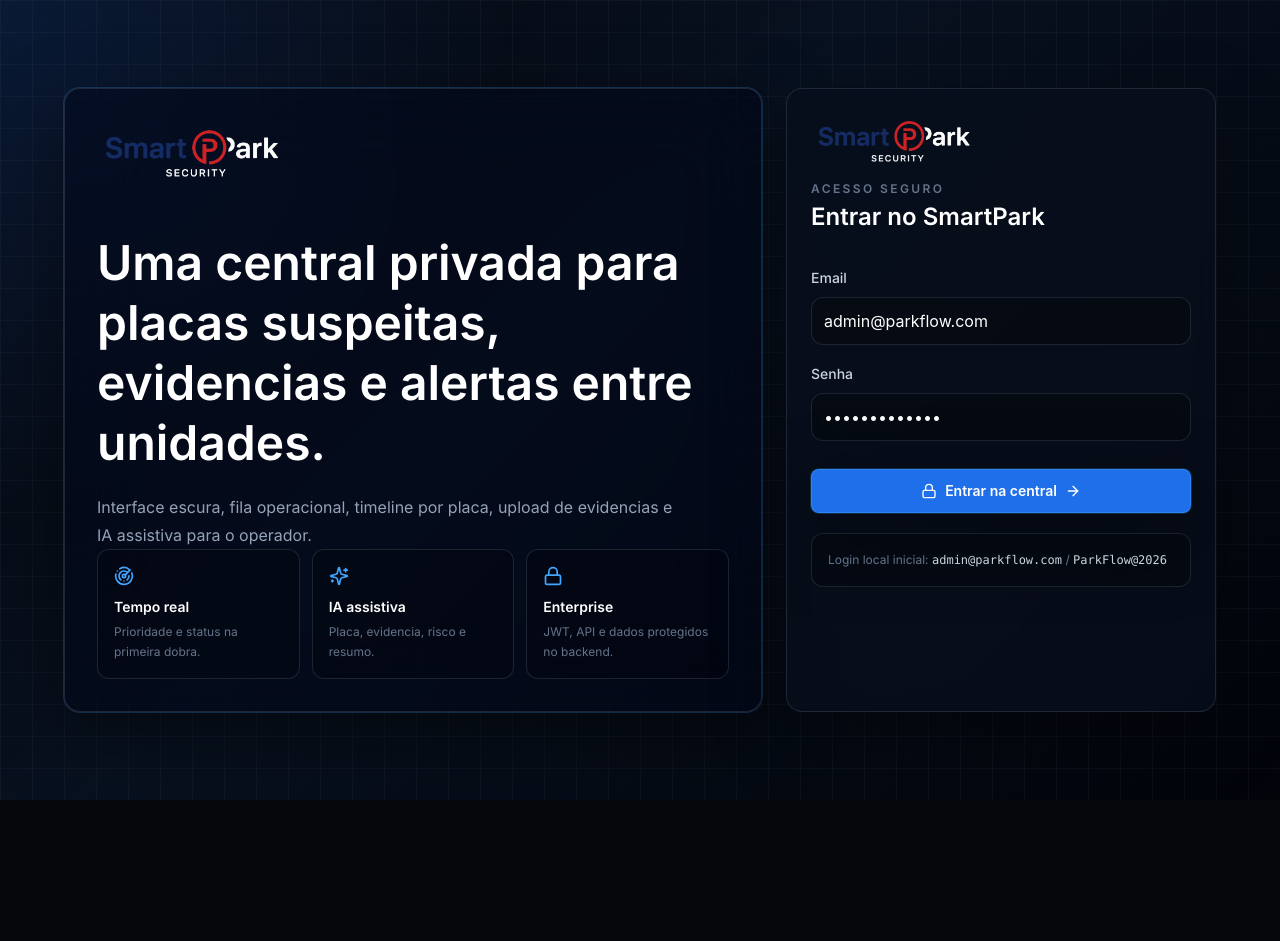
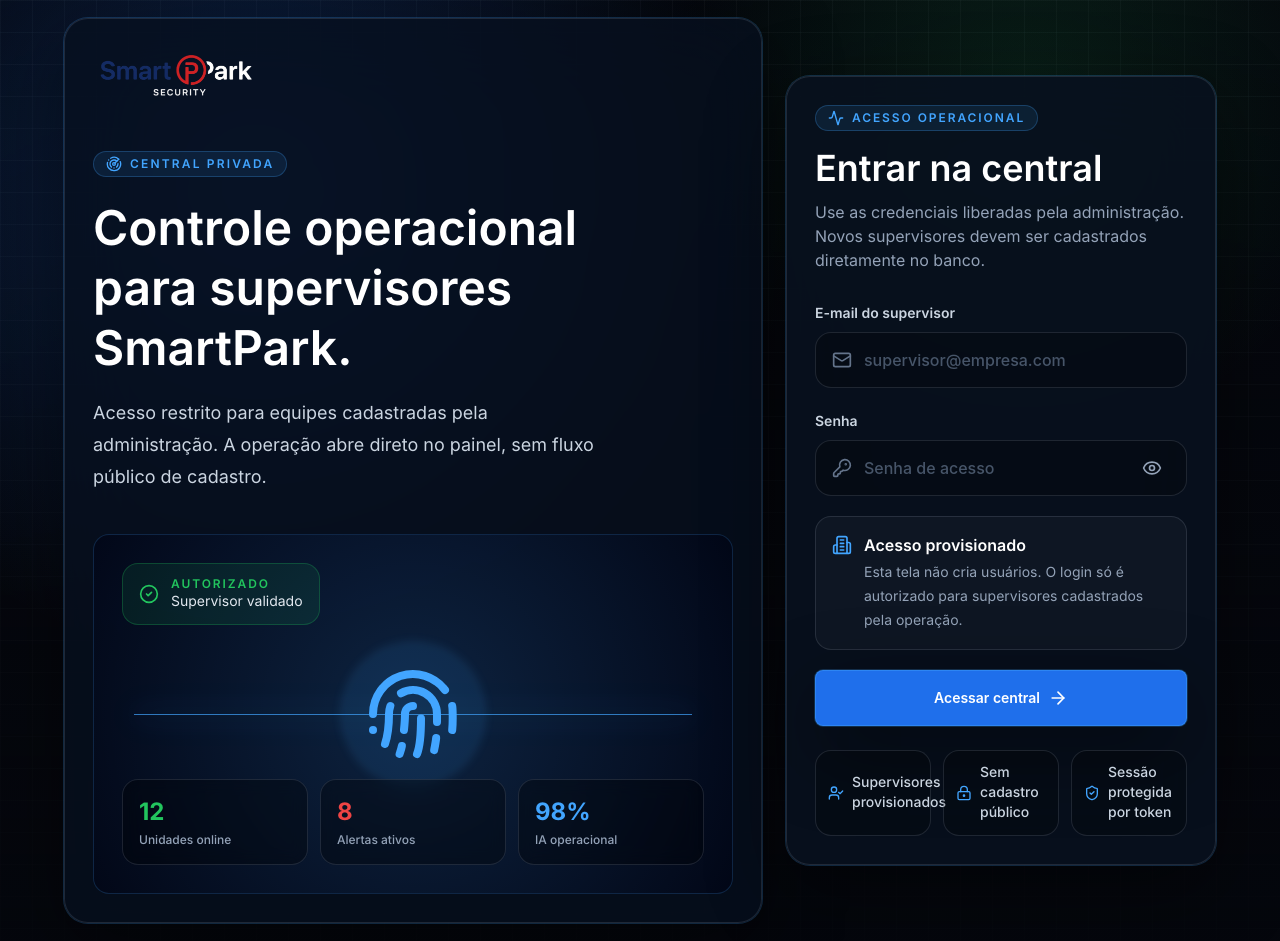
Before and after one commit to PedroFIAP-tech/ParkFlow, a Next.js app in the folder frontend/: page /login in a window 1280 px wide. Before the commit the page ends 800 px from the top, so only its background shows below. Built offline with nearby package versions, Linux system fonts and the light colour scheme; no server answers.

Commit message:
feat: login sucess

```diff
--- a/frontend/src/app/login/page.tsx
+++ b/frontend/src/app/login/page.tsx
@@ -1,118 +1,234 @@
 "use client";
 
 import { motion } from "framer-motion";
-import { ArrowRight, Lock, Radar, Sparkles } from "lucide-react";
+import {
+  Activity,
+  ArrowRight,
+  Building2,
+  CheckCircle2,
+  Eye,
+  EyeOff,
+  Fingerprint,
+  KeyRound,
+  LockKeyhole,
+  Mail,
+  Radar,
+  ShieldCheck,
+  UserCheck
+} from "lucide-react";
 import { useRouter } from "next/navigation";
 import { FormEvent, useState } from "react";
+
 import { BrandLogo } from "@/components/brand-logo";
 import { PremiumButton } from "@/components/design-system";
 import { Toast, type ToastState } from "@/components/toast";
 import { login } from "@/lib/api";
 
+const accessNotes = [
+  { icon: UserCheck, label: "Supervisores provisionados" },
+  { icon: LockKeyhole, label: "Sem cadastro público" },
+  { icon: ShieldCheck, label: "Sessão protegida por token" }
+];
+
+const operationSignals = [
+  { label: "Unidades online", value: "12", tone: "text-success" },
+  { label: "Alertas ativos", value: "8", tone: "text-danger" },
+  { label: "IA operacional", value: "98%", tone: "text-electric" }
+];
+
 export default function LoginPage() {
   const router = useRouter();
-  const [email, setEmail] = useState("admin@parkflow.com");
-  const [password, setPassword] = useState("ParkFlow@2026");
+  const [email, setEmail] = useState("");
+  const [password, setPassword] = useState("");
+  const [showPassword, setShowPassword] = useState(false);
   const [loading, setLoading] = useState(false);
   const [toast, setToast] = useState<ToastState>(null);
 
   async function handleSubmit(event: FormEvent<HTMLFormElement>) {
     event.preventDefault();
+
+    const normalizedEmail = email.trim().toLowerCase();
+
+    if (!normalizedEmail || !password.trim()) {
+      setToast({ type: "error", message: "Informe e-mail e senha para acessar a central." });
+      return;
+    }
+
     setLoading(true);
     setToast(null);
+
     try {
-      await login(email, password);
+      await login(normalizedEmail, password);
       setToast({ type: "success", message: "Acesso autorizado. Abrindo central operacional." });
-      window.setTimeout(() => router.replace("/"), 520);
+      window.setTimeout(() => router.replace("/"), 420);
     } catch {
-      setToast({ type: "error", message: "Nao foi possivel entrar. Verifique API, email e senha." });
-    } finally {
+      setToast({
+        type: "error",
+        message: "Acesso negado. Verifique e-mail, senha ou liberação do supervisor."
+      });
       setLoading(false);
     }
   }
 
   return (
-    <main className="operation-grid relative flex min-h-screen items-center justify-center overflow-hidden px-4 py-8">
+    <main className="operation-grid relative min-h-screen overflow-hidden bg-ink px-4 py-[calc(18px_+_env(safe-area-inset-top))] text-white sm:px-6 lg:px-8">
       <div className="noise-overlay" />
+      <div className="pointer-events-none absolute inset-0 bg-[radial-gradient(circle_at_20%_20%,rgba(31,111,235,0.26),transparent_30rem),radial-gradient(circle_at_80%_10%,rgba(34,197,94,0.12),transparent_22rem),linear-gradient(180deg,rgba(5,7,13,0.05),rgba(5,7,13,0.88))]" />
       <Toast toast={toast} />
 
-      <motion.div
-        initial={{ opacity: 0, y: 16 }}
-        animate={{ opacity: 1, y: 0 }}
-        transition={{ duration: 0.35 }}
-        className="relative z-10 grid w-full max-w-6xl gap-6 lg:grid-cols-[1fr_430px]"
-      >
-        <section className="hidden min-h-[620px] rounded-2xl border border-line bg-slate-950/45 p-8 shadow-glow backdrop-blur-2xl lg:flex lg:flex-col lg:justify-between">
+      <div className="relative z-10 mx-auto grid min-h-[calc(100vh_-_36px_-_env(safe-area-inset-top))] w-full max-w-6xl items-center gap-6 lg:grid-cols-[minmax(0,1fr)_430px]">
+        <motion.section
+          initial={{ opacity: 0, x: -18 }}
+          animate={{ opacity: 1, x: 0 }}
+          transition={{ duration: 0.45, ease: [0.22, 1, 0.36, 1] }}
+          className="hidden min-h-[640px] overflow-hidden rounded-3xl border border-line bg-[#07101f]/80 p-7 shadow-glow backdrop-blur-2xl lg:flex lg:flex-col lg:justify-between"
+        >
           <div>
-            <div className="flex items-center gap-3">
-              <BrandLogo priority className="h-16 w-72" />
+            <BrandLogo className="h-14 w-72" priority />
+            <div className="mt-12 max-w-xl">
+              <div className="inline-flex items-center gap-2 rounded-full border border-electric/25 bg-electric/10 px-3 py-1 text-xs font-semibold uppercase tracking-[0.18em] text-electric">
+                <Radar className="h-4 w-4" />
+                Central privada
+              </div>
+              <h1 className="mt-5 text-5xl font-semibold leading-tight text-white">
+                Controle operacional para supervisores SmartPark.
+              </h1>
+              <p className="mt-5 max-w-lg text-lg leading-8 text-slate-300">
+                Acesso restrito para equipes cadastradas pela administração. A operação abre direto no painel, sem fluxo público de cadastro.
+              </p>
             </div>
-            <h2 className="mt-12 max-w-2xl text-5xl font-semibold leading-tight text-white">
-              Uma central privada para placas suspeitas, evidencias e alertas entre unidades.
+          </div>
+
+          <div className="mt-10">
+            <div className="relative aspect-[16/9] overflow-hidden rounded-2xl border border-electric/20 bg-slate-950/70">
+              <div className="absolute inset-0 bg-[radial-gradient(circle_at_center,rgba(66,165,255,0.18),transparent_23rem)]" />
+              <div className="absolute left-7 top-7 flex items-center gap-3 rounded-2xl border border-success/25 bg-success/10 px-4 py-3">
+                <CheckCircle2 className="h-5 w-5 text-success" />
+                <div>
+                  <p className="text-xs font-semibold uppercase tracking-[0.16em] text-success">Autorizado</p>
+                  <p className="text-sm text-slate-200">Supervisor validado</p>
+                </div>
+              </div>
+
+              <div className="absolute inset-x-10 top-1/2 h-px bg-electric/70 shadow-[0_0_28px_rgba(66,165,255,0.85)]" />
+              <div className="absolute left-1/2 top-1/2 h-36 w-36 -translate-x-1/2 -translate-y-1/2 rounded-full border border-electric/20 bg-electric/10 blur-sm" />
+              <Fingerprint className="absolute left-1/2 top-1/2 h-24 w-24 -translate-x-1/2 -translate-y-1/2 text-electric" />
+
+              <div className="absolute bottom-7 left-7 right-7 grid grid-cols-3 gap-3">
+                {operationSignals.map((item) => (
+                  <div key={item.label} className="rounded-2xl border border-line bg-black/35 p-4 backdrop-blur">
+                    <p className={`text-2xl font-bold ${item.tone}`}>{item.value}</p>
+                    <p className="mt-1 text-xs font-medium text-slate-400">{item.label}</p>
+                  </div>
+                ))}
+              </div>
+            </div>
+          </div>
+        </motion.section>
+
+        <motion.section
+          initial={{ opacity: 0, y: 18 }}
+          animate={{ opacity: 1, y: 0 }}
+          transition={{ duration: 0.42, ease: [0.22, 1, 0.36, 1] }}
+          className="w-full rounded-3xl border border-line bg-[#08111f]/90 p-5 shadow-glow backdrop-blur-2xl sm:p-7"
+        >
+          <div className="lg:hidden">
+            <BrandLogo className="h-12 w-64 max-w-full" priority />
+          </div>
+
+          <div className="mt-8 lg:mt-0">
+            <div className="inline-flex items-center gap-2 rounded-full border border-electric/25 bg-electric/10 px-3 py-1 text-xs font-semibold uppercase tracking-[0.16em] text-electric">
+              <Activity className="h-4 w-4" />
+              Acesso operacional
+            </div>
+            <h2 className="mt-4 text-3xl font-semibold leading-tight text-white sm:text-4xl">
+              Entrar na central
             </h2>
-            <p className="mt-5 max-w-xl text-base leading-7 text-slate-400">
-              Interface escura, fila operacional, timeline por placa, upload de evidencias e IA assistiva para o operador.
+            <p className="mt-3 text-sm leading-6 text-slate-400 sm:text-base">
+              Use as credenciais liberadas pela administração. Novos supervisores devem ser cadastrados diretamente no banco.
             </p>
           </div>
 
-          <div className="grid gap-3 md:grid-cols-3">
-            {[
-              { icon: Radar, title: "Tempo real", text: "Prioridade e status na primeira dobra." },
-              { icon: Sparkles, title: "IA assistiva", text: "Placa, evidencia, risco e resumo." },
-              { icon: Lock, title: "Enterprise", text: "JWT, API e dados protegidos no backend." }
-            ].map((item) => {
+          <form onSubmit={handleSubmit} className="mt-7 space-y-5">
+            <label className="block">
+              <span className="text-sm font-semibold text-slate-300">E-mail do supervisor</span>
+              <div className="mt-2 flex h-14 items-center gap-3 rounded-2xl border border-line bg-black/25 px-4 transition focus-within:border-electric/60 focus-within:ring-2 focus-within:ring-electric/20">
+                <Mail className="h-5 w-5 shrink-0 text-slate-500" />
+                <input
+                  value={email}
+                  onChange={(event) => setEmail(event.target.value)}
+                  type="email"
+                  inputMode="email"
+                  autoCapitalize="none"
+                  autoComplete="email"
+                  autoCorrect="off"
+                  spellCheck={false}
+                  placeholder="supervisor@empresa.com"
+                  className="min-w-0 flex-1 bg-transparent text-base font-medium text-white outline-none placeholder:text-slate-600"
+                />
+              </div>
+            </label>
+
+            <label className="block">
+              <span className="text-sm font-semibold text-slate-300">Senha</span>
+              <div className="mt-2 flex h-14 items-center gap-3 rounded-2xl border border-line bg-black/25 px-4 transition focus-within:border-electric/60 focus-within:ring-2 focus-within:ring-electric/20">
+                <KeyRound className="h-5 w-5 shrink-0 text-slate-500" />
+                <input
+                  value={password}
+                  onChange={(event) => setPassword(event.target.value)}
+                  type={showPassword ? "text" : "password"}
+                  autoComplete="current-password"
+                  placeholder="Senha de acesso"
+                  className="min-w-0 flex-1 bg-transparent text-base font-medium text-white outline-none placeholder:text-slate-600"
+                />
+                <button
+                  type="button"
+                  onClick={() => setShowPassword((current) => !current)}
+                  aria-label={showPassword ? "Ocultar senha" : "Mostrar senha"}
+                  className="rounded-xl p-2 text-slate-400 transition hover:bg-white/5 hover:text-white"
+                >
+                  {showPassword ? <EyeOff className="h-5 w-5" /> : <Eye className="h-5 w-5" />}
+                </button>
+              </div>
+            </label>
+
+            <div className="rounded-2xl border border-line bg-white/[0.03] p-4">
+              <div className="flex items-start gap-3">
+                <Building2 className="mt-0.5 h-5 w-5 shrink-0 text-electric" />
+                <div>
+                  <p className="font-semibold text-white">Acesso provisionado</p>
+                  <p className="mt-1 text-sm leading-6 text-slate-400">
+                    Esta tela não cria usuários. O login só é autorizado para supervisores cadastrados pela operação.
+                  </p>
+                </div>
+              </div>
+            </div>
+
+            <PremiumButton
+              type="submit"
+              variant="primary"
+              disabled={loading}
+              className="h-14 w-full rounded-2xl text-base disabled:cursor-not-allowed disabled:opacity-60"
+            >
+              {loading ? "Validando acesso..." : "Acessar central"}
+              {!loading ? <ArrowRight className="h-5 w-5" /> : null}
+            </PremiumButton>
+          </form>
+
+          <div className="mt-6 grid gap-3 sm:grid-cols-3">
+            {accessNotes.map((item) => {
               const Icon = item.icon;
+
               return (
-                <div key={item.title} className="rounded-xl border border-line bg-black/20 p-4">
-                  <Icon className="h-5 w-5 text-electric" />
-                  <p className="mt-3 text-sm font-semibold text-white">{item.title}</p>
-                  <p className="mt-1 text-xs leading-5 text-slate-500">{item.text}</p>
+                <div key={item.label} className="flex items-center gap-2 rounded-2xl border border-line bg-black/20 px-3 py-3 text-sm font-medium text-slate-300">
+                  <Icon className="h-4 w-4 shrink-0 text-electric" />
+                  <span className="min-w-0 leading-5">{item.label}</span>
                 </div>
               );
             })}
           </div>
-        </section>
-
-        <form onSubmit={handleSubmit} className="glass-panel rounded-2xl p-6">
-          <div className="flex items-center gap-3">
-            <BrandLogo priority className="h-14 w-64" />
-          </div>
-          <p className="mt-3 text-xs font-semibold uppercase tracking-[0.2em] text-slate-500">Acesso seguro</p>
-          <h1 className="mt-1 text-2xl font-semibold text-white">Entrar no SmartPark</h1>
-
-          <div className="mt-8 space-y-4">
-            <label className="block">
-              <span className="text-sm font-medium text-slate-300">Email</span>
-              <input
-                value={email}
-                onChange={(event) => setEmail(event.target.value)}
-                className="mt-2 h-12 w-full rounded-xl border border-line bg-black/25 px-3 text-white outline-none transition focus:border-electric/60 focus:ring-2 focus:ring-electric/25"
-                type="email"
-              />
-            </label>
-            <label className="block">
-              <span className="text-sm font-medium text-slate-300">Senha</span>
-              <input
-                value={password}
-                onChange={(event) => setPassword(event.target.value)}
-                className="mt-2 h-12 w-full rounded-xl border border-line bg-black/25 px-3 text-white outline-none transition focus:border-electric/60 focus:ring-2 focus:ring-electric/25"
-                type="password"
-              />
-            </label>
-          </div>
-
-          <PremiumButton className="mt-7 w-full" variant="primary" disabled={loading}>
-            <Lock className="h-4 w-4" />
-            {loading ? "Validando..." : "Entrar na central"}
-            <ArrowRight className="h-4 w-4" />
-          </PremiumButton>
-
-          <div className="mt-5 rounded-xl border border-line bg-black/20 p-4 text-xs leading-5 text-slate-500">
-            Login local inicial: <span className="font-mono text-slate-300">admin@parkflow.com</span> /{" "}
-            <span className="font-mono text-slate-300">ParkFlow@2026</span>
-          </div>
-        </form>
-      </motion.div>
+        </motion.section>
+      </div>
     </main>
   );
 }
```
